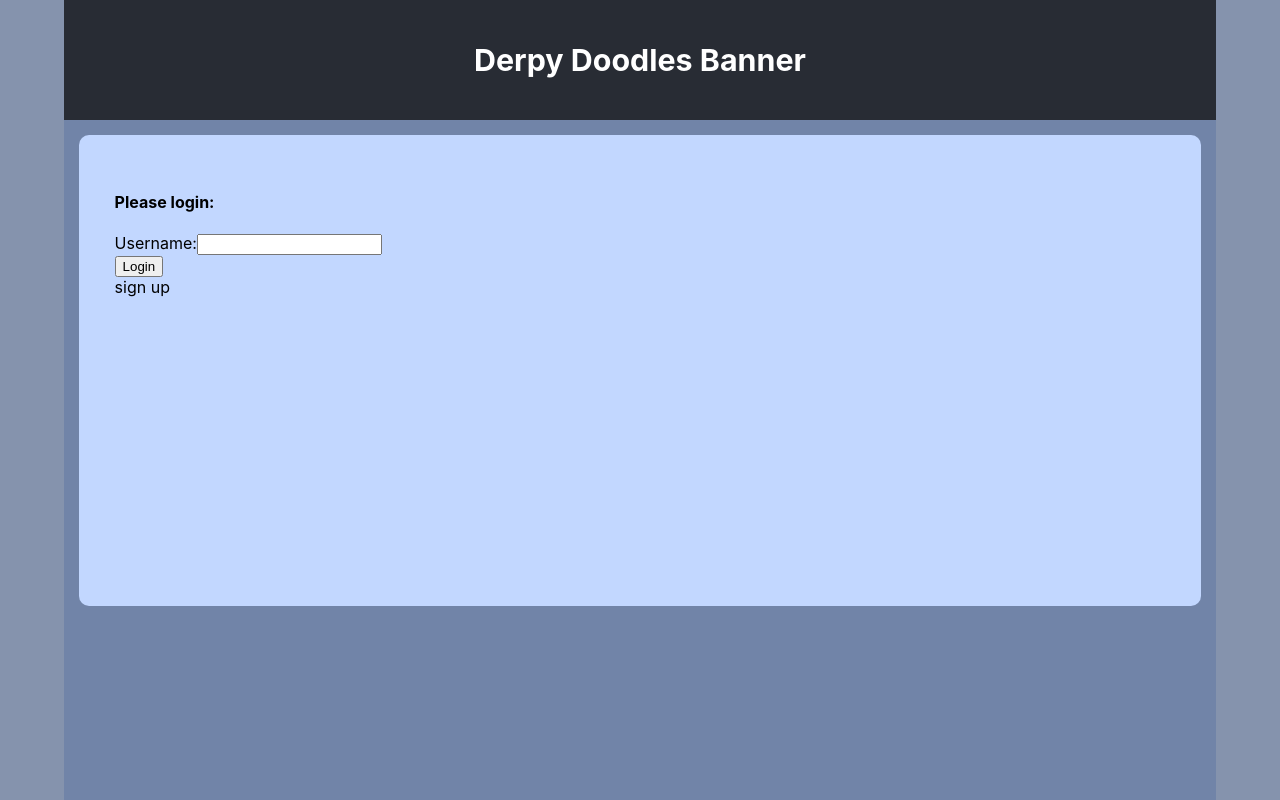
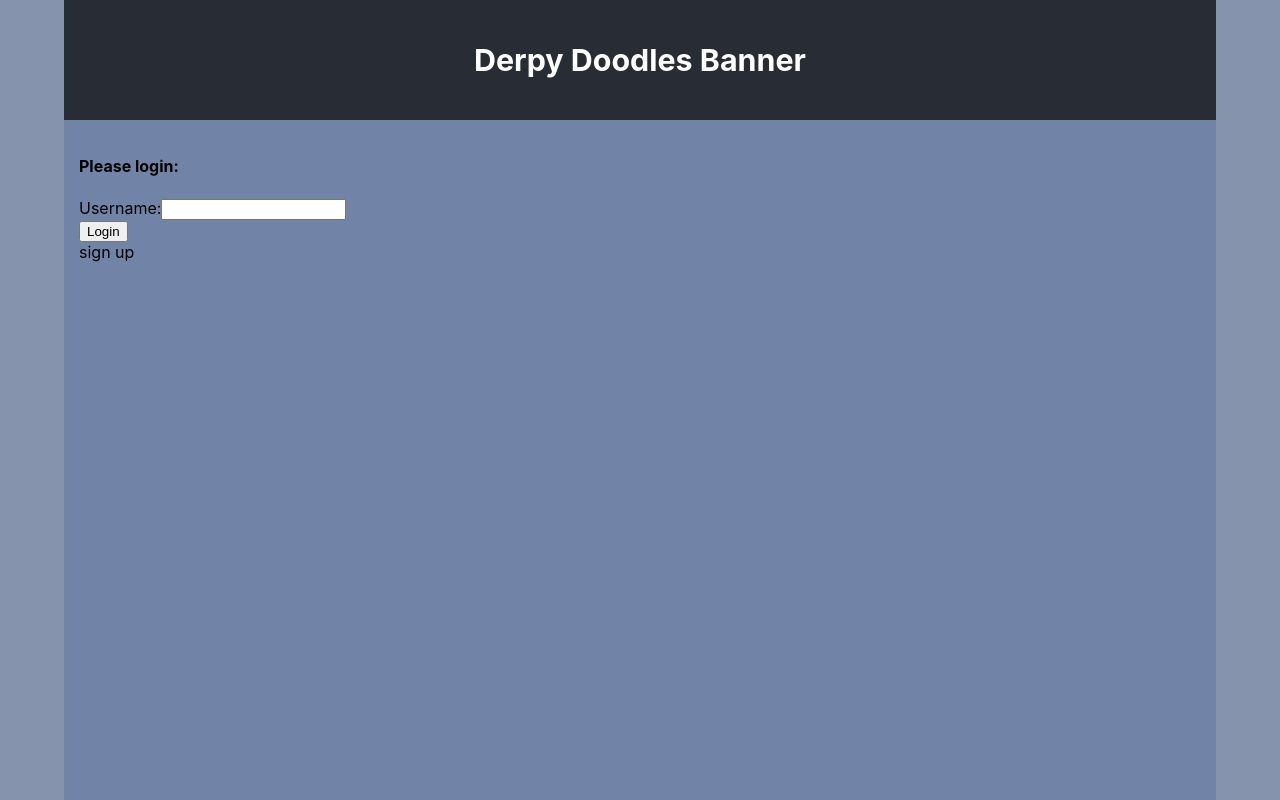
Before and after one commit to TheMartinCrabtree/ReactiveDoodles, a React (Create React App) app: page / in a window 1280 px wide. Built offline with nearby package versions, Linux system fonts and the light colour scheme.

Commit message:
universal view window

```diff
--- a/src/App.css
+++ b/src/App.css
@@ -60,7 +60,7 @@
 
 
 
-.View-landingpage {
+.View-primary {
   background-color: #c2d7ff;
   border: #282c34;
   border-radius: 10px;
--- a/src/components/Home.js
+++ b/src/components/Home.js
@@ -4,7 +4,7 @@ import '../App.css';
 const Home=()=>{
 
     return(
-        <section className="View-landingpage" >
+        <section  >
             <div>
                 <p> Welcome to Derpy Doodle, where you can make terrible drawings for your wonderful friends!  </p>
             </div>
--- a/src/components/Navbar.js
+++ b/src/components/Navbar.js
@@ -9,6 +9,7 @@ const NavBar=(props)=>{
 
     // activeViews: HOME, DRAW, GALLERY, PROFILE, ABOUT
     const handleViewSelect=(selection)=>{
+        console.log("navbar clicked");
         return    dispatch({type:'UPDATE_VIEW', payload: selection});
     };
 
--- a/src/components/ViewController.js
+++ b/src/components/ViewController.js
@@ -34,7 +34,9 @@ const ViewController=(props)=>{
 
     return(
         <section className="ViewController-container" >
-            { displayActiveView() }
+            <div className="View-primary">
+                { displayActiveView() }
+            </div>
         </section>
     )
 };
```
